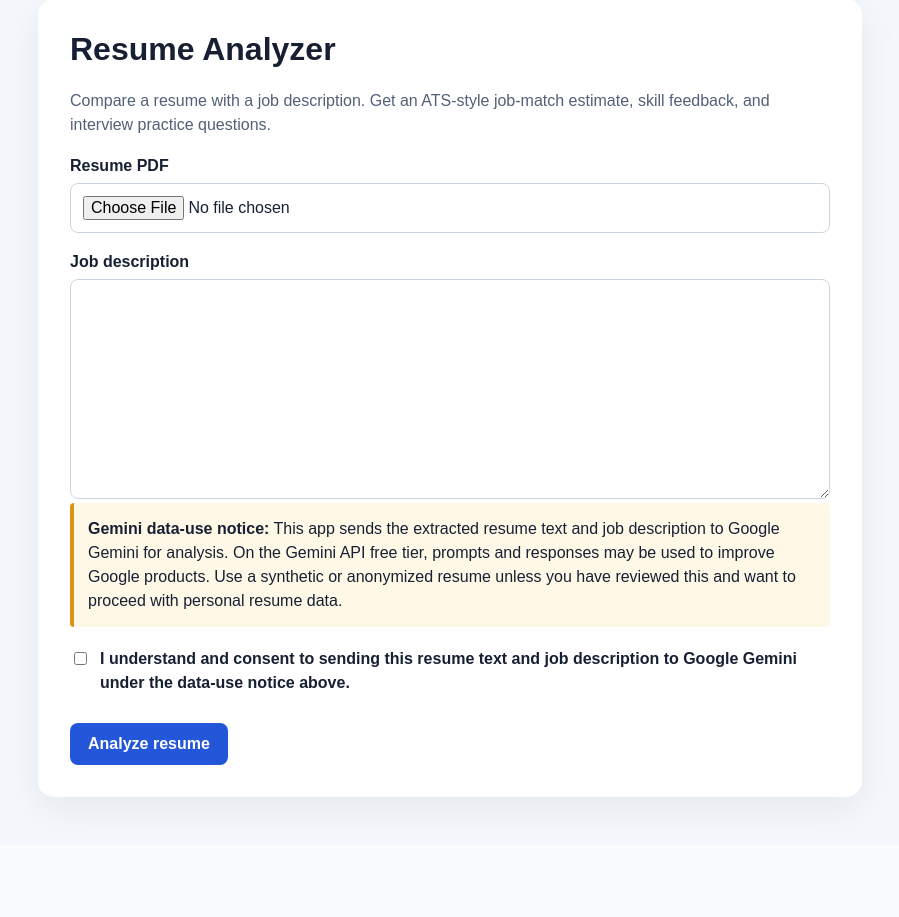
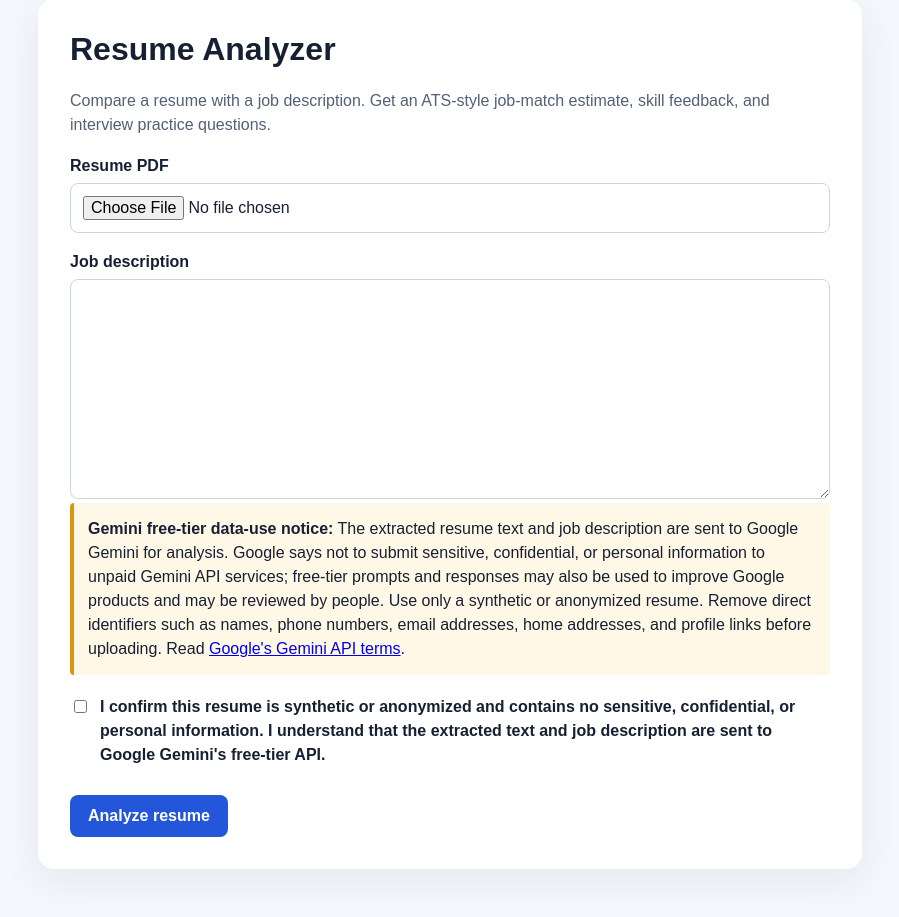
Before and after one commit to Priyadhanalakota61/ai_resume_analyser, a Flask app: page / in a window 1280 px wide. Shown: the part 49-966 px from the top of the page, without its empty margins (190-1089 px from the left). Before the commit the page ends 864 px from the top, so only its background shows below. Run offline with Flask 3, Linux system fonts and the light colour scheme.

Commit message:
Restrict free-tier uploads to anonymized resumes

```diff
--- a/templates/index.html
+++ b/templates/index.html
@@ -35,12 +35,12 @@
         <textarea id="job_description" name="job_description" required></textarea>
 
         <div class="notice">
-          <strong>Gemini data-use notice:</strong> This app sends the extracted resume text and job description to Google Gemini for analysis. On the Gemini API free tier, prompts and responses may be used to improve Google products. Use a synthetic or anonymized resume unless you have reviewed this and want to proceed with personal resume data.
+          <strong>Gemini free-tier data-use notice:</strong> The extracted resume text and job description are sent to Google Gemini for analysis. Google says not to submit sensitive, confidential, or personal information to unpaid Gemini API services; free-tier prompts and responses may also be used to improve Google products and may be reviewed by people. Use only a synthetic or anonymized resume. Remove direct identifiers such as names, phone numbers, email addresses, home addresses, and profile links before uploading. Read <a href="https://ai.google.dev/gemini-api/terms" target="_blank" rel="noopener noreferrer">Google's Gemini API terms</a>.
         </div>
 
         <label class="consent">
           <input type="checkbox" name="gemini_data_consent" value="yes" required>
-          <span>I understand and consent to sending this resume text and job description to Google Gemini under the data-use notice above.</span>
+          <span>I confirm this resume is synthetic or anonymized and contains no sensitive, confidential, or personal information. I understand that the extracted text and job description are sent to Google Gemini's free-tier API.</span>
         </label>
 
         <button type="submit">Analyze resume</button>
```
